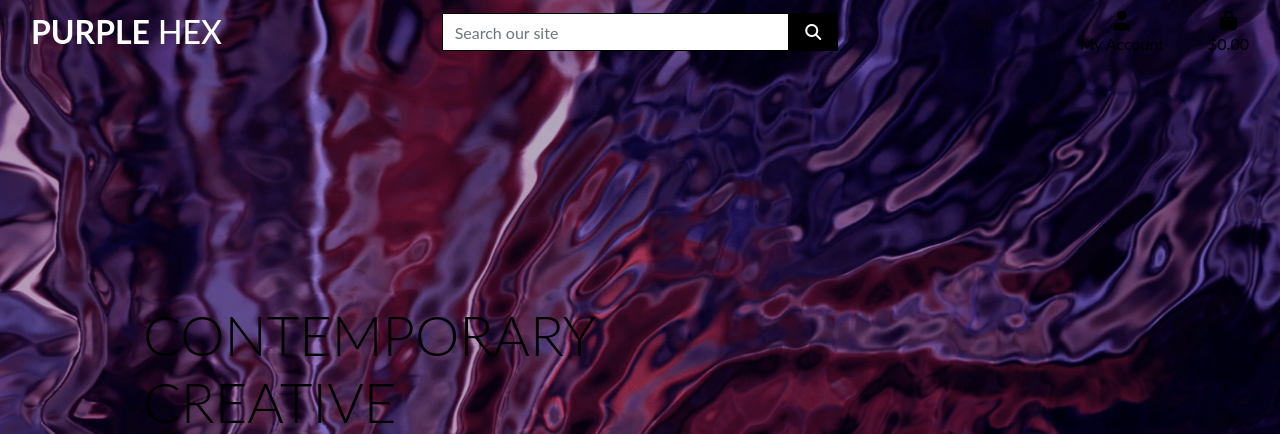
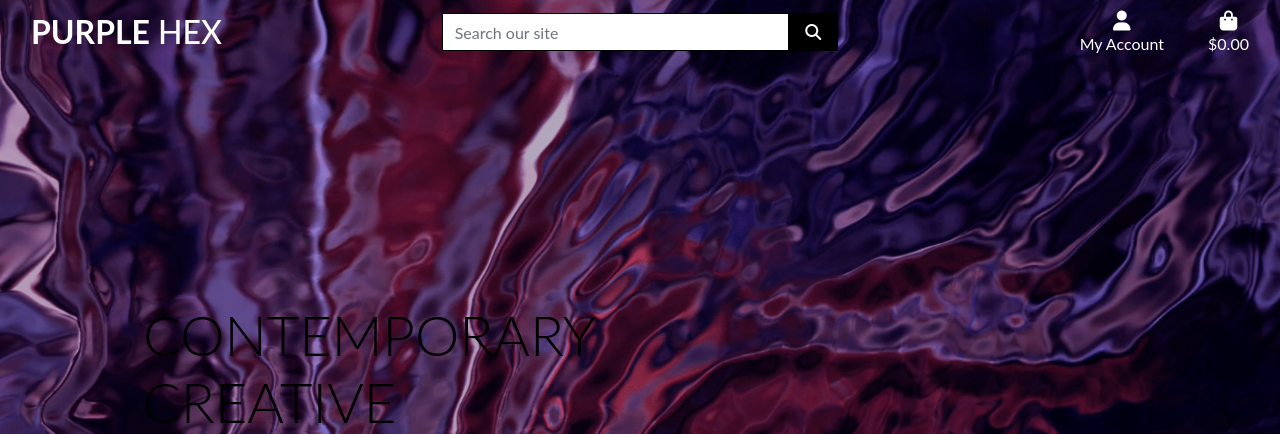
Before and after one commit to Code-Institute-Submissions/purple-hex-studios, a Django app: page / in a window 1280 px wide. Shown: the top 434 px of the page. Run offline with Django 3.2, Linux system fonts and the light colour scheme; some libraries are stand-ins or nearby versions; some web fonts are replaced.

Commit message:
Change text color in header

```diff
--- a/templates/base.html
+++ b/templates/base.html
@@ -61,7 +61,7 @@
             <div class="col-12 col-lg-4 my-auto py-1 py-lg-0">
                 <ul class="list-inline list-unstyled text-center text-lg-right my-0">
                     <li class="list-inline-item dropdown">
-                        <a class="text-black nav-link" href="#" id="user-options" data-toggle="dropdown" aria-haspopup="true" aria-expanded="false">
+                        <a class="text-white nav-link" href="#" id="user-options" data-toggle="dropdown" aria-haspopup="true" aria-expanded="false">
                             <div class="text-center">
                                 <div><i class="fas fa-user fa-lg"></i></div>
                                 <p class="my-0">My Account</p>
@@ -81,7 +81,7 @@
                         </div>
                     </li>
                     <li class="list-inline-item">
-                        <a class="{% if grand_total %}text-info font-weight-bold{% else %}text-black{% endif %} nav-link" href="">
+                        <a class="{% if grand_total %}text-info font-weight-bold{% else %}text-white{% endif %} nav-link" href="">
                             <div class="text-center">
                                 <div><i class="fas fa-shopping-bag fa-lg"></i></div>
                                 <p class="my-0">
```
